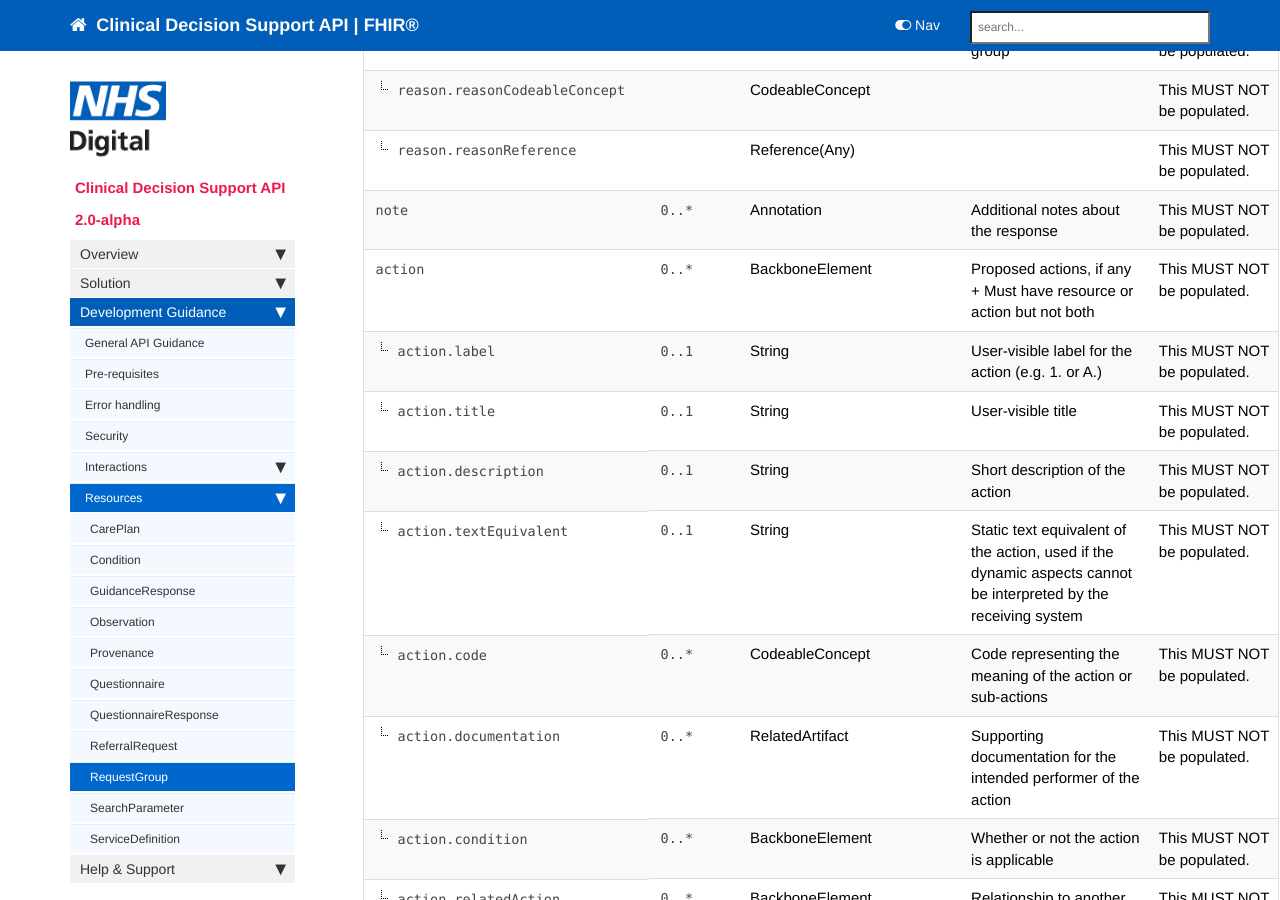
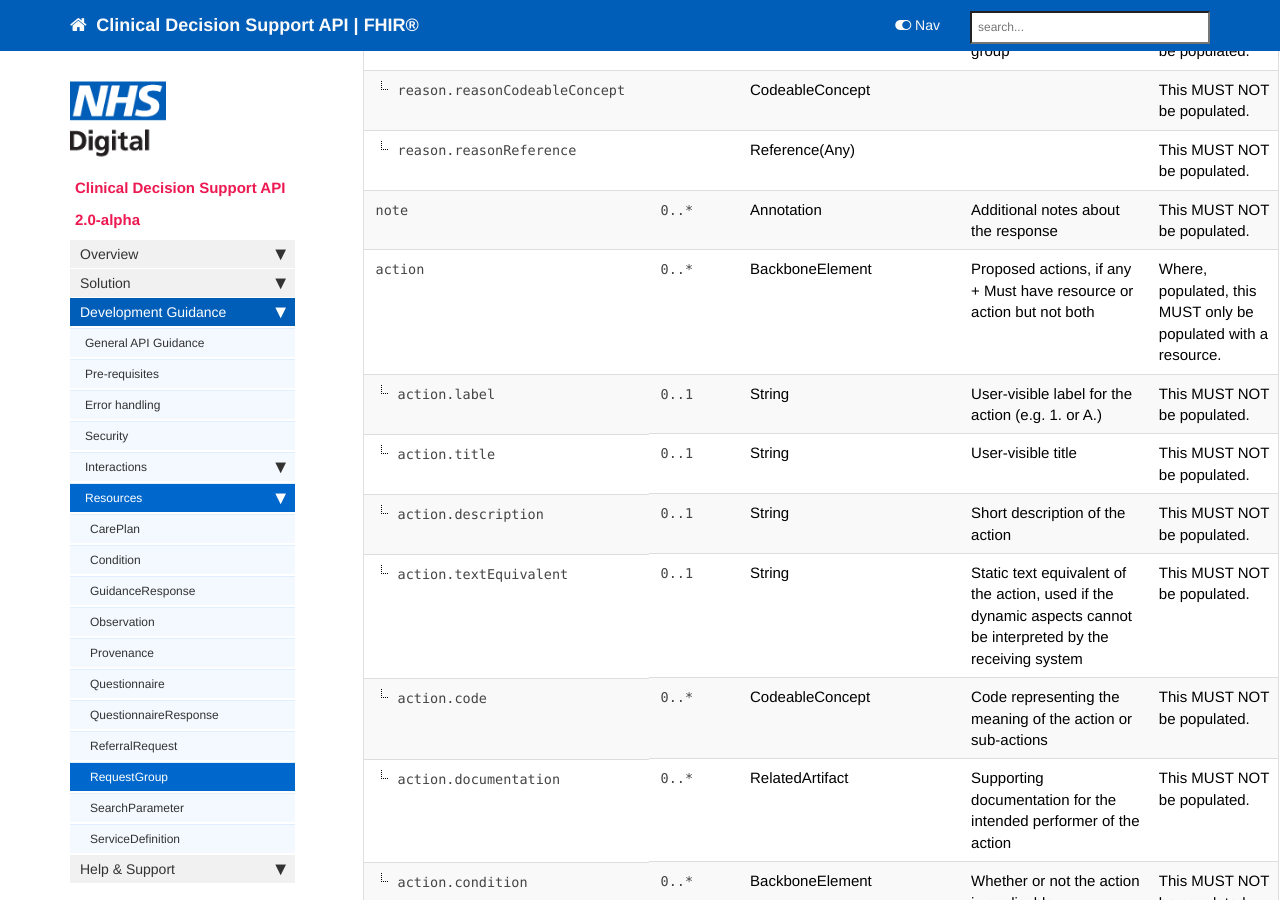
Before and after one commit to nhsconnect/FHIR-CDS, a Jekyll site: the page built from pages/explore/api_requestgroup.md, in a window 1280 px wide and 900 px high, scrolled down 2572 px. Built offline with Jekyll 4.4.1, drawn with Linux system fonts in a browser that asks for light colours; nearby versions of some CDN libraries; our own code applies the rules of GitHub Pages for plain Markdown files; comment, search, counter and statistics services are not loaded.

Commit message:
pages/explore/api_requestgroup.md updated from https://stackedit.io/

```diff
--- a/pages/explore/api_requestgroup.md
+++ b/pages/explore/api_requestgroup.md
@@ -132,7 +132,7 @@ Detailed implementation guidance for a `RequestGroup` resource in the CDS contex
  <tr><td class="sub"><code class="highlighter-rouge">reason.reasonCodeableConcept</code></td><td>&nbsp;</td><td>CodeableConcept</td><td>&nbsp;</td><td>This MUST NOT be populated.</td></tr>
  <tr><td class="sub"><code class="highlighter-rouge">reason.reasonReference</code></td><td>&nbsp;</td><td>Reference(Any)</td><td>&nbsp;</td><td>This MUST NOT be populated.</td></tr>
  <tr><td><code class="highlighter-rouge">note</code></td><td><code class="highlighter-rouge">0..*</code></td><td>Annotation</td><td>Additional notes about the response</td><td>This MUST NOT be populated.</td></tr>
- <tr><td><code class="highlighter-rouge">action</code></td><td><code class="highlighter-rouge">0..*</code></td><td>BackboneElement</td><td>Proposed actions, if any <br/>+ Must have resource or action but not both</td><td>This MUST NOT be populated.</td></tr>
+ <tr><td><code class="highlighter-rouge">action</code></td><td><code class="highlighter-rouge">0..*</code></td><td>BackboneElement</td><td>Proposed actions, if any <br/>+ Must have resource or action but not both</td><td>Where, populated, this MUST only be populated with a resource.</td></tr>
  <tr><td class="sub"><code class="highlighter-rouge">action.label</code></td><td><code class="highlighter-rouge">0..1</code></td><td>String</td><td>User-visible label for the action (e.g. 1. or A.)</td><td>This MUST NOT be populated.</td></tr>
  <tr><td class="sub"><code class="highlighter-rouge">action.title</code></td><td><code class="highlighter-rouge">0..1</code></td><td>String</td><td>User-visible title</td><td>This MUST NOT be populated.</td></tr>
  <tr><td class="sub"><code class="highlighter-rouge">action.description</code></td><td><code class="highlighter-rouge">0..1</code></td><td>String</td><td>Short description of the action</td><td>This MUST NOT be populated.</td></tr>
```
Also changed, not shown: other parts of pages/explore/api_requestgroup.md (+1 -1 lines).
